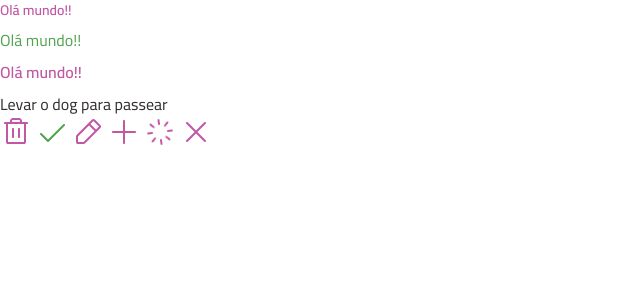
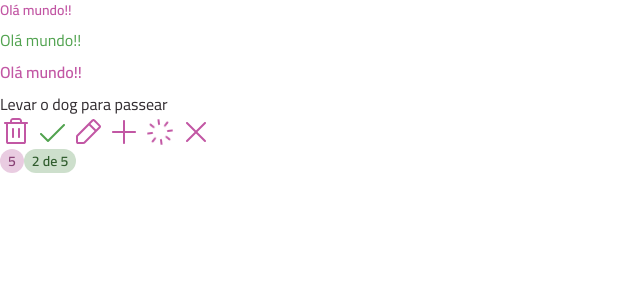
Before and after one commit to alexandreferrari-dev/ToDo-List, a React (Vite) app: page / in a window 1280 px wide. Shown: the top 300 px of the page, without its empty margins (0-640 px from the left). Built offline with nearby package versions, Linux system fonts and the light colour scheme.

Commit message:
criando-componente-badge

```diff
--- a/src/App.tsx
+++ b/src/App.tsx
@@ -6,6 +6,7 @@
 import SpinnerIcon from "./assets/icons/Spinner.svg?react";
 import XIcon from "./assets/icons/X-Regular.svg?react";
 import Icon from './components/icon.tsx';
+import Badge from './components/badge.tsx';
 
 export default function App() {
   return (
@@ -30,6 +31,10 @@
       <Icon svg={SpinnerIcon} animate className="fill-pink-base" />
       <Icon svg={XIcon} className="fill-pink-base" />
     </div>
+    <div>
+      <Badge variant="secondary">5</Badge>
+      <Badge variant="primary">2 de 5</Badge>
+    </div>
   </div>
   )
 }
--- /dev/null
+++ b/src/components/badge.tsx
@@ -0,0 +1,51 @@
+import React from 'react';
+import Text from './text';
+import { cva, type VariantProps } from 'class-variance-authority';
+
+export const badgeVariants = cva("inline-flex items-center justify-center rounded-full", {
+   variants: {
+      variant: {
+         primary: "bg-green-light",
+         secondary: "bg-pink-light",
+      },
+      size: {
+         sm: "py-0.5 px-2",
+      },
+   },
+   defaultVariants: {
+         variant: "primary",
+         size: "sm"
+      },
+});
+
+export const badgeTextVariants = cva ("", {
+   variants: {
+      variant: {
+         primary: "text-green-dark",
+         secondary: "text-pink-dark"
+      }
+   },
+   defaultVariants: {
+      variant: "primary"
+   }
+});
+
+interface BadgeProps extends React.ComponentProps<"div">, VariantProps<typeof badgeVariants> {
+
+}
+
+export default function Badge ({
+  variant,
+  size,
+  className,
+  children,
+  ...props
+}: BadgeProps) {
+   return (
+      <div className={badgeVariants({variant, size, className})} {...props}>
+         <Text variant="body-sm-bold" className={badgeTextVariants({variant})}>
+            {children}
+         </Text>
+      </div>
+   );
+}
```
